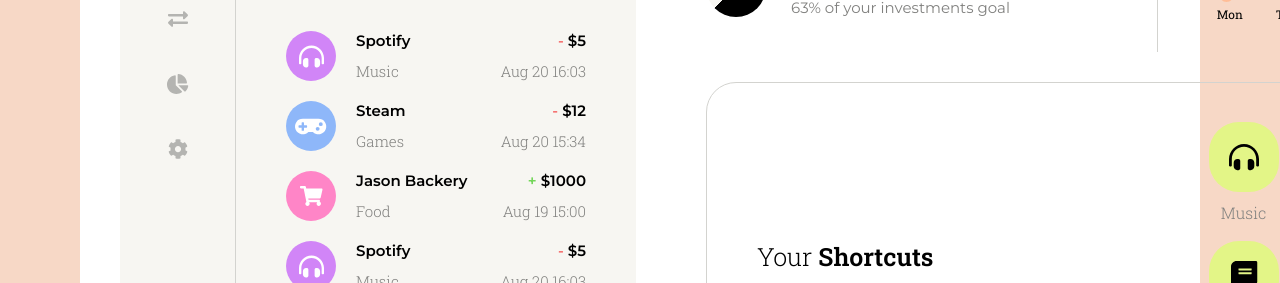
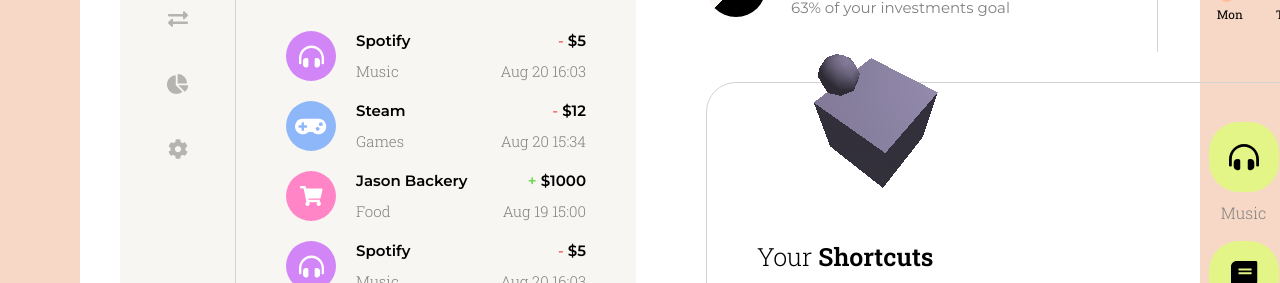
Before and after one commit to o2bomb/a-bank-dashboard, a website built with webpack: page index.html in a window 1280 px wide. Shown: the part 517-800 px from the top of the page. Built offline with nearby package versions, Linux system fonts and the light colour scheme.

Commit message:
Add 3d cube and sphere to shortcuts section

```diff
--- a/index.html
+++ b/index.html
@@ -248,6 +248,7 @@
             </div>
           </div>
           <div class="shortcuts">
+            <canvas id="c"></canvas>
             <div class="info">
               <div class="title">Your <b>Shortcuts</b></div>
               <div class="description">
@@ -297,7 +298,6 @@
         </div>
       </div>
     </div>
-    <!-- <canvas id="c"></canvas> -->
     <script type="module" src="dist/bundle.js"></script>
   </body>
 </html>
--- a/sass/style.scss
+++ b/sass/style.scss
@@ -514,6 +514,7 @@ body {
         }
 
         .shortcuts {
+          position: relative;
           display: flex;
           justify-content: space-between;
           height: 30rem;
@@ -521,6 +522,12 @@ body {
           padding: 3rem;
           border-radius: 3rem;
           border: 1px solid var(--color-neutral-3);
+
+          #c {
+            position: absolute;
+            top: -8rem;
+            left: 5rem;
+          }
 
           .info {
             width: 40rem;
--- a/src/index.ts
+++ b/src/index.ts
@@ -1,76 +1,106 @@
-// import * as THREE from "three";
-import '@fortawesome/fontawesome-free/js/fontawesome'
-import '@fortawesome/fontawesome-free/js/solid'
-import '@fortawesome/fontawesome-free/js/regular'
-import '@fortawesome/fontawesome-free/js/brands'
+import "@fortawesome/fontawesome-free/js/fontawesome";
+import "@fortawesome/fontawesome-free/js/solid";
+import "@fortawesome/fontawesome-free/js/regular";
+import "@fortawesome/fontawesome-free/js/brands";
 import "../sass/style.scss";
 
-// window.addEventListener("load", init, false);
+import * as THREE from "three";
+
+window.addEventListener("load", init, false);
 // window.addEventListener("resize", handleWindowResize, false);
-// // document.addEventListener("mousemove", handleMouseMove, false);
+// document.addEventListener("mousemove", handleMouseMove, false);
 
-// let WIDTH = window.innerWidth;
-// let HEIGHT = window.innerHeight;
-// let scene: THREE.Scene, camera: THREE.PerspectiveCamera, renderer: THREE.Renderer;
-// let cube: THREE.Mesh;
+let WIDTH = 240;
+let HEIGHT = 240;
+let scene: THREE.Scene,
+  camera: THREE.PerspectiveCamera,
+  renderer: THREE.Renderer;
+let cube: THREE.Mesh, sphere: THREE.Mesh;
+let ambientLight: THREE.AmbientLight;
+let pointLight: THREE.PointLight;
 
-// function init() {
-//   scene = createScene();
-//   camera = createCamera();
-//   renderer = createRenderer();
+function init() {
+  scene = createScene();
+  camera = createCamera();
+  renderer = createRenderer();
 
-//   const geometry = new THREE.BoxGeometry();
-//   const material = new THREE.MeshNormalMaterial();
-//   cube = new THREE.Mesh(geometry, material);
-//   scene.add(cube);
+  const cubeGeometry = new THREE.BoxGeometry(2, 2, 2);
+  const cubeMaterial = new THREE.MeshLambertMaterial({
+    color: 0x655f76,
+  });
+  cube = new THREE.Mesh(cubeGeometry, cubeMaterial);
+  // cube.rotateX(-Math.PI / 4);
+  // cube.rotateY(-0.1);
+  // cube.rotateZ(Math.PI / 3);
+  scene.add(cube);
 
-//   animate();
-// }
+  const sphereGeometry = new THREE.SphereGeometry(0.4);
+  const sphereMaterial = new THREE.MeshLambertMaterial({
+    color: 0x5c566b,
+  });
+  sphere = new THREE.Mesh(sphereGeometry, sphereMaterial);
+  sphere.translateX(-0.5);
+  sphere.translateY(1.75);
+  sphere.translateZ(0.55);
+  scene.add(sphere);
 
-// function handleWindowResize() {
-//   WIDTH = window.innerWidth;
-//   HEIGHT = window.innerHeight;
+  ambientLight = new THREE.AmbientLight(0xffffff, .5);
+  scene.add(ambientLight);
 
-//   renderer.setSize(WIDTH, HEIGHT);
-//   camera.aspect = WIDTH / HEIGHT;
-//   camera.updateProjectionMatrix();
-// }
+  pointLight = new THREE.PointLight(0xffffff, 1, 100);
+  pointLight.position.set(1, 5, -1);
+  scene.add(pointLight);
 
-// function animate() {
-//   requestAnimationFrame(animate);
+  animate();
+}
 
-//   cube.rotation.x += 0.01;
-//   cube.rotation.y += 0.01;
+function handleWindowResize() {
+  WIDTH = window.innerWidth;
+  HEIGHT = window.innerHeight;
 
-//   renderer.render(scene, camera);
-// }
+  renderer.setSize(WIDTH, HEIGHT);
+  camera.aspect = WIDTH / HEIGHT;
+  camera.updateProjectionMatrix();
+}
 
-// function createScene() {
-//   const scene = new THREE.Scene();
+function animate() {
+  requestAnimationFrame(animate);
 
-//   return scene;
-// }
+  // cube.rotation.x += 0.01;
+  // cube.rotation.y += 0.01;
 
-// function createCamera() {
-//   const aspectRatio = window.innerWidth / window.innerHeight;
-//   const fieldOfView = 60;
-//   const nearPlane = 1;
-//   const farPlane = 10000;
-//   const camera = new THREE.PerspectiveCamera(
-//     fieldOfView,
-//     aspectRatio,
-//     nearPlane,
-//     farPlane
-//   );
+  renderer.render(scene, camera);
+}
 
-//   camera.position.z = 5;
-//   return camera;
-// }
+function createScene() {
+  const scene = new THREE.Scene();
 
-// function createRenderer() {
-//   const canvas = document.querySelector<HTMLCanvasElement>("#c");
-//   const renderer = new THREE.WebGLRenderer({ canvas, alpha: true });
-//   renderer.setSize(window.innerWidth, window.innerHeight);
+  return scene;
+}
 
-//   return renderer;
-// }
+function createCamera() {
+  const aspectRatio = WIDTH / HEIGHT;
+  const fieldOfView = 60;
+  const nearPlane = 1;
+  const farPlane = 10000;
+  const camera = new THREE.PerspectiveCamera(
+    fieldOfView,
+    aspectRatio,
+    nearPlane,
+    farPlane
+  );
+
+  camera.position.x = 2;
+  camera.position.y = 4.5;
+  camera.position.z = 2.5;
+  camera.lookAt(new THREE.Vector3(0, 0, 0));
+  return camera;
+}
+
+function createRenderer() {
+  const canvas = document.querySelector<HTMLCanvasElement>("#c");
+  const renderer = new THREE.WebGLRenderer({ canvas, alpha: true });
+  renderer.setSize(WIDTH, HEIGHT);
+
+  return renderer;
+}
```
